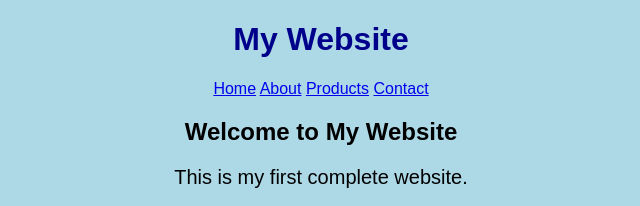
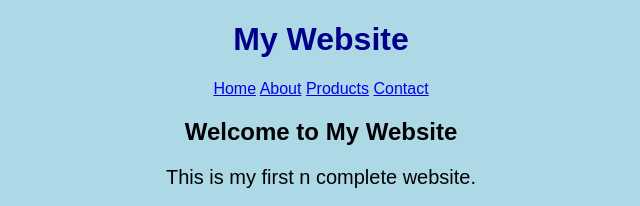
Before and after one commit to aiswariasuresh/github-practice, a plain HTML site: page index.html in a window 1280 px wide. Shown: the top 206 px of the page, 319-959 px from the left. Drawn offline with Linux system fonts and the light colour scheme.

```diff
--- a/index.html
+++ b/index.html
@@ -24,7 +24,7 @@
     <!-- Home -->
     <section id="home">
         <h2>Welcome to My Website</h2>
-        <p>This is my first complete website.</p>
+        <p>This is my first  n complete website.</p>
         <button>Learn More</button>
     </section>
 
```
